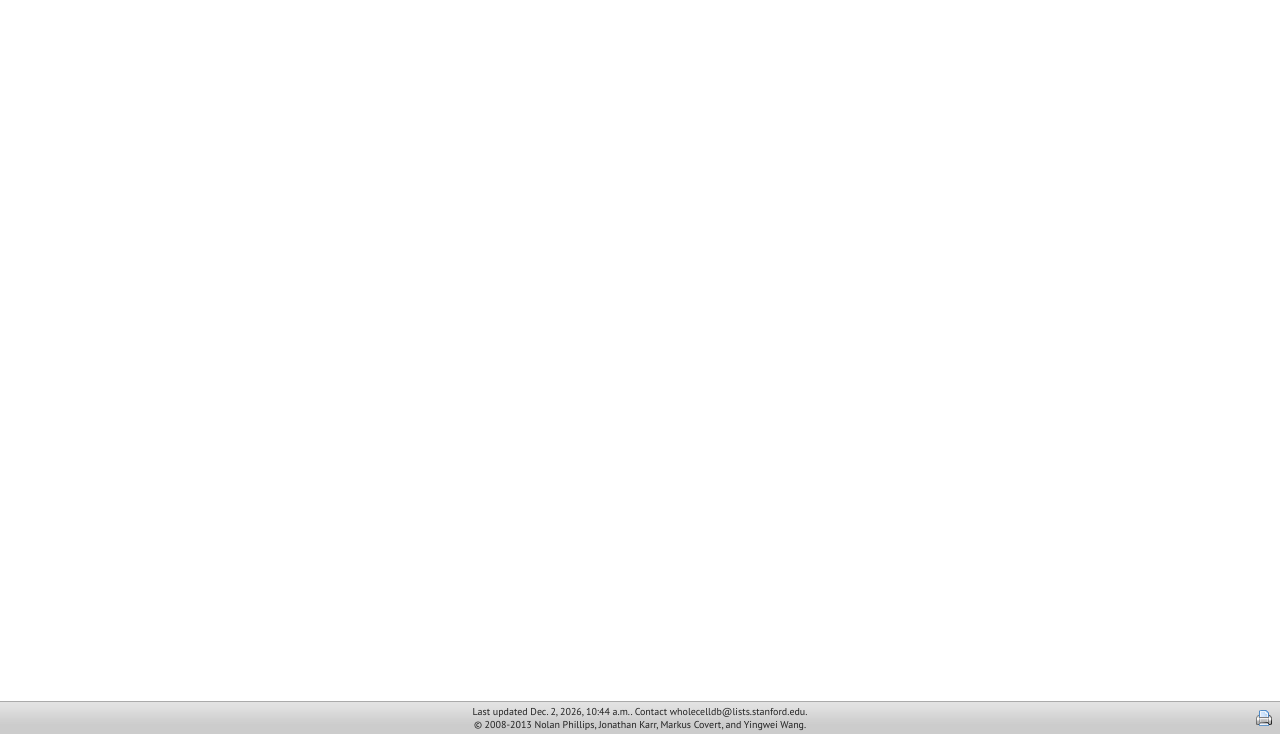
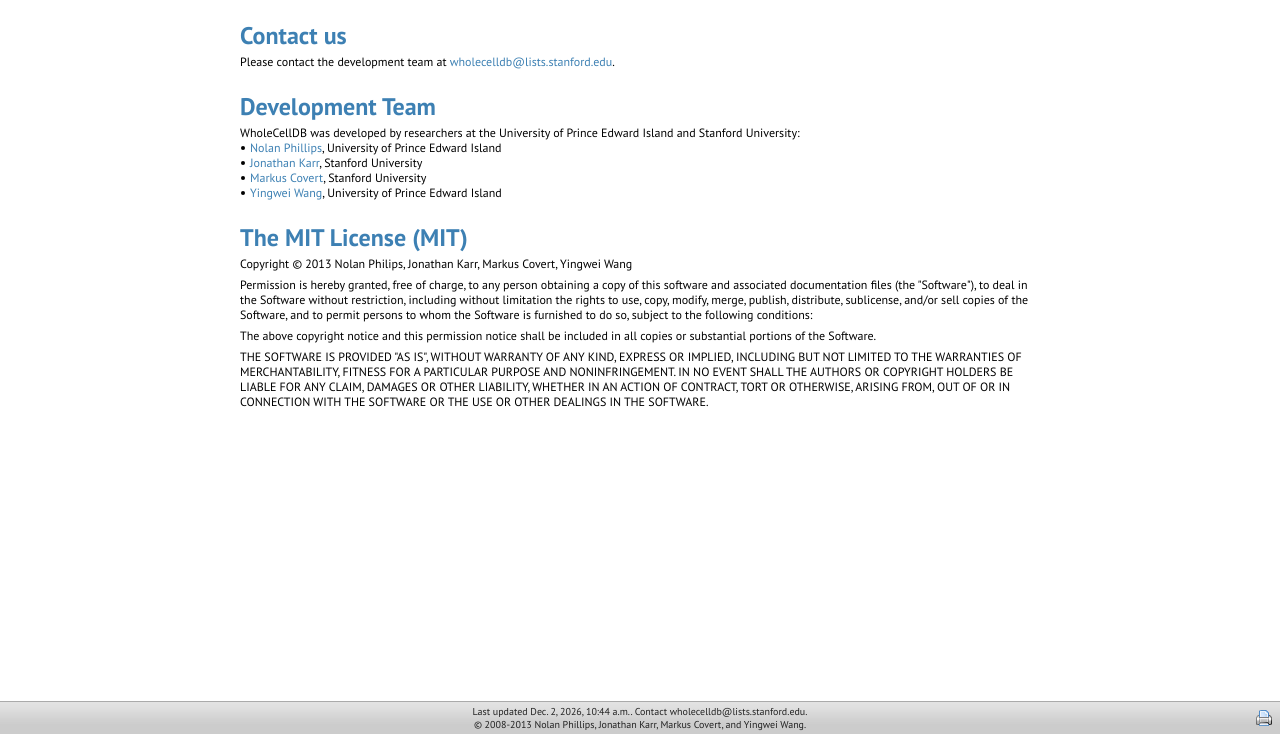
Before and after one commit to CovertLab/WholeCellSimDB, a Django app: page /about in a window 1280 px wide. Shown: the part 66-800 px from the top of the page. Run offline with Django 3.2, Linux system fonts and the light colour scheme.

Commit message:
adding content to about page

```diff
--- a/wcdbweb/templates/about.html
+++ b/wcdbweb/templates/about.html
@@ -14,4 +14,33 @@
 {% block page_title %}{% endblock %}
 
 {% block content %}
+<div>
+<a name="contact"></a>
+<h1>Contact us</h1>
+<p>Please contact the development team at <a href="wholecelldb@lists.stanford.edu">wholecelldb@lists.stanford.edu</a>.</p>
+</div>
+
+<div>
+<a name="team"></a>
+<h1>Development Team</h1>
+<p>WholeCellDB was developed by researchers at the University of Prince Edward Island and Stanford University:</p>
+<ul class="inparagraph">
+<li><p><a href="http://ca.linkedin.com/pub/nolan-phillips/68/935/702">Nolan Phillips</a>, University of Prince Edward Island</p></li>
+<li><p><a href="http://www.stanford.edu/~jkarr">Jonathan Karr</a>, Stanford University</p></li>
+<li><p><a href="http://covertlab.stanford.edu">Markus Covert</a>, Stanford University</p></li>
+<li><p><a href="http://www.csit.upei.ca/~ywang/">Yingwei Wang</a>, University of Prince Edward Island</p></li>
+</ul>
+</div>
+
+<div>
+<a name="license"></a>
+<h1>The MIT License (MIT)</h1>
+<p>Copyright &copy; 2013 Nolan Philips, Jonathan Karr, Markus Covert, Yingwei Wang</p>
+
+<p>Permission is hereby granted, free of charge, to any person obtaining a copy of this software and associated documentation files (the "Software"), to deal in the Software without restriction, including without limitation the rights to use, copy, modify, merge, publish, distribute, sublicense, and/or sell copies of the Software, and to permit persons to whom the Software is furnished to do so, subject to the following conditions:</p>
+
+<p>The above copyright notice and this permission notice shall be included in all copies or substantial portions of the Software.</p>
+
+<p>THE SOFTWARE IS PROVIDED "AS IS", WITHOUT WARRANTY OF ANY KIND, EXPRESS OR IMPLIED, INCLUDING BUT NOT LIMITED TO THE WARRANTIES OF MERCHANTABILITY, FITNESS FOR A PARTICULAR PURPOSE AND NONINFRINGEMENT. IN NO EVENT SHALL THE AUTHORS OR COPYRIGHT HOLDERS BE LIABLE FOR ANY CLAIM, DAMAGES OR OTHER LIABILITY, WHETHER IN AN ACTION OF CONTRACT, TORT OR OTHERWISE, ARISING FROM, OUT OF OR IN CONNECTION WITH THE SOFTWARE OR THE USE OR OTHER DEALINGS IN THE SOFTWARE.</p>
+</div>
 {% endblock %}
```
